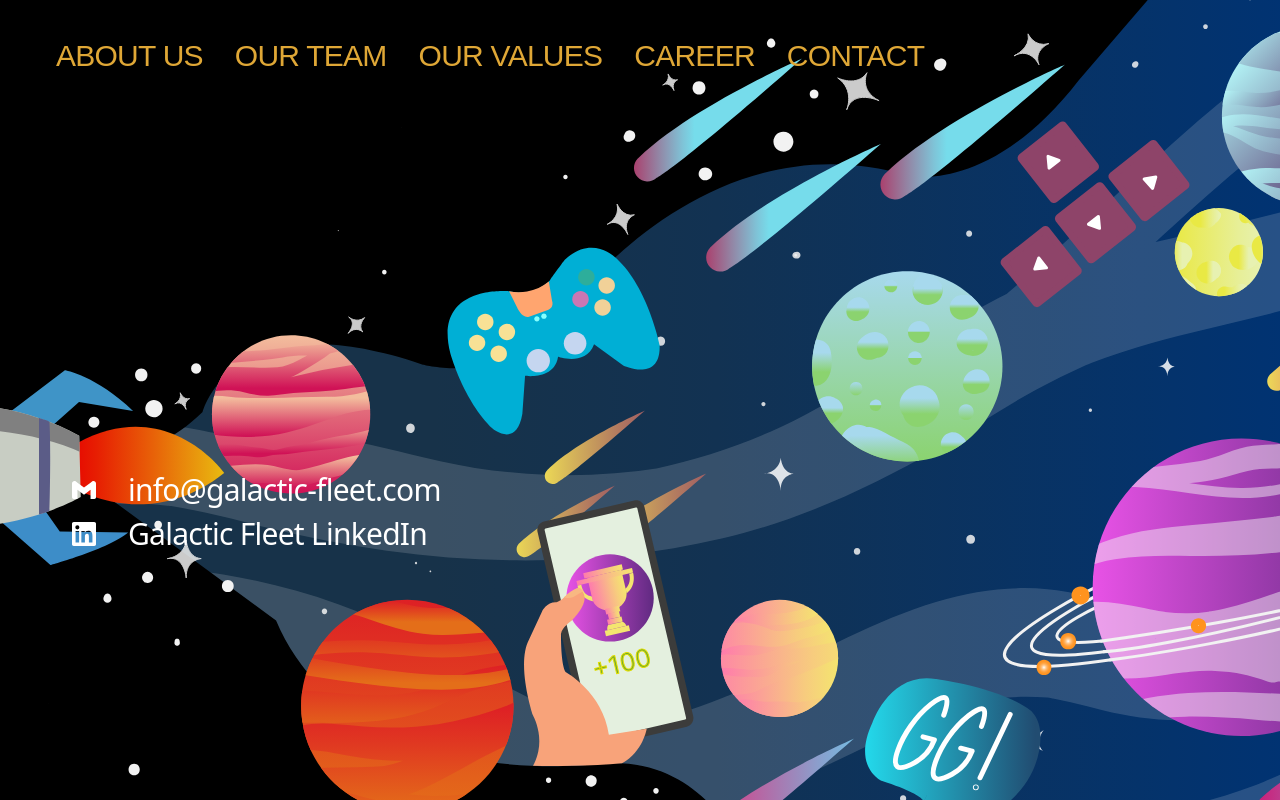
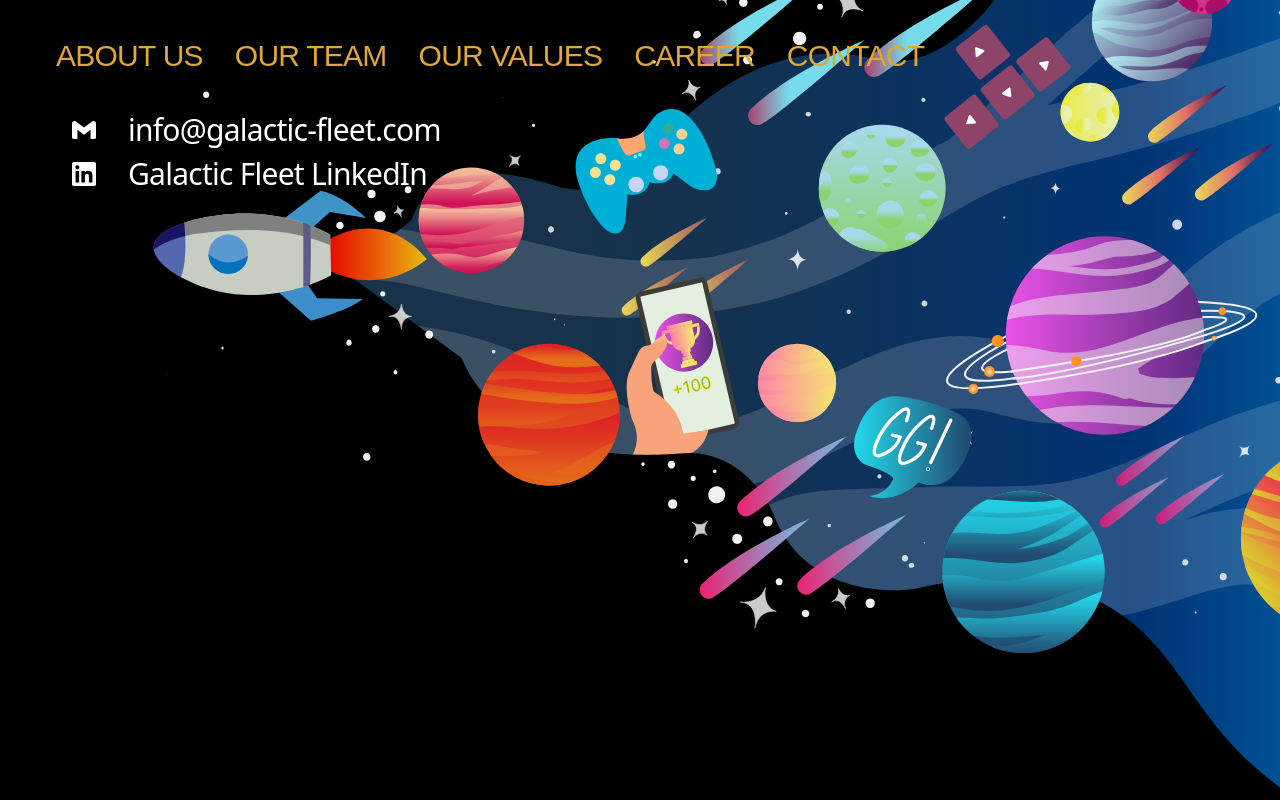
Before and after one commit to GalacticFleetGames/galacticfleetgames.github.io, a SvelteKit app: page /contact in a window 1280 px wide. Shown: the top 800 px of the page. Built offline with nearby package versions, Linux system fonts and the light colour scheme; a web font is replaced by a local one.

Commit message:
finished website update

```diff
--- a/src/routes/+layout.svelte
+++ b/src/routes/+layout.svelte
@@ -1,10 +1,10 @@
 <script lang="ts">
-	import '../app.css';
 	import '@fontsource/aldrich';
 	import '@fontsource/anonymous-pro';
+	import '../app.css';
 
+	import Footer from '$lib/components/footer.svelte';
 	import Header from '$lib/components/header.svelte';
-	import Footer from '$lib/components/footer.svelte';
 	import { fly } from 'svelte/transition';
 
 	//data that comes from +layout.server.ts
@@ -18,12 +18,12 @@
 	<link rel="manifest" href="/site.webmanifest" />
 </svelte:head>
 
-<div class="text-white min-h-screen">
+<div class="text-white min-h-screen flex flex-col">
 	<Header />
 	{#key data.url}
 		<main in:fly={{ duration: 400 }} out:fly={{ duration: 100 }} class="h-screen flex flex-col flex-1">
 			<slot />
-			<Footer />
 		</main>
 	{/key}
+	<Footer />
 </div>
--- a/src/routes/contact/+page.svelte
+++ b/src/routes/contact/+page.svelte
@@ -9,12 +9,12 @@
   style="background-image: url('/svgs/layout/contact-bg.svg')"
 > -->
 <section
-	class="px-wrapper max-w-screen relative flex min-h-screen justify-start overflow-hidden bg-[url('/svgs/layout/home-bg.svg')] 3xl:bg-cover pt-headerHeightXl md:pt-headerHeightDouble"
+	class="px-wrapper max-w-screen relative flex min-h-screen justify-start pt-none overflow-hidden bg-black bg-[url('/svgs/layout/home-bg-mobile.svg')] md:bg-[url('/svgs/layout/home-bg.svg')] bg-center bg-contain md:bg-cover"
 	>
 	<h1 class="sr-only">Contact informations for Galactic Fleet</h1>
 
 	<div
-		class="flex h-full w-fit flex-col items-start justify-center gap-y-4 md:gap-y-6 xl:gap-y-8"
+		class="flex h-full w-fit flex-col items-start justify-start gap-y-4 md:gap-y-6 xl:gap-y-8 pt-headerHeightXl"
 	>
 		<ul class="flex flex-col items-start justify-start gap-y-2 md:ml-4">
 			<a
```
